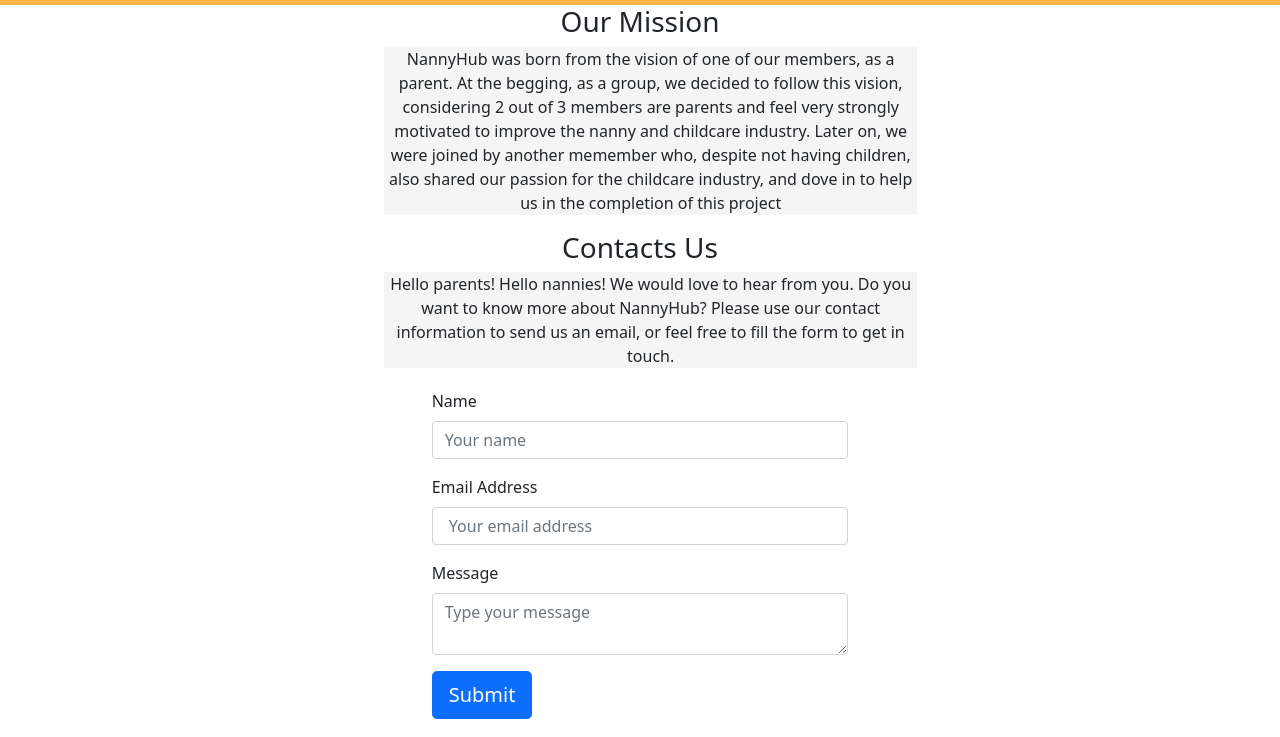
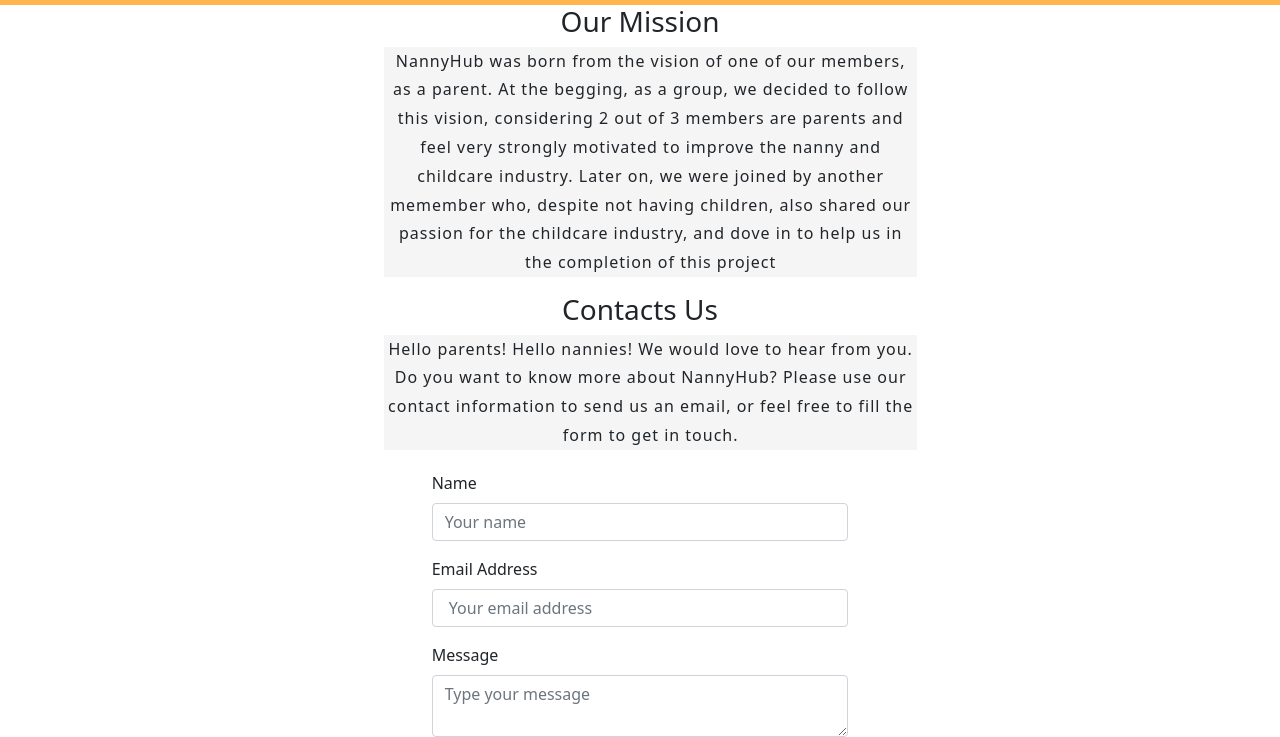
Before and after one commit to nannyhub/NannysHub, a React app: page /contacts in a window 1280 px wide. Shown: the part 81-818 px from the top of the page. Built offline with nearby package versions, Linux system fonts and the light colour scheme; no server answers.

Commit message:
added css to text

```diff
--- a/src/front/styles/contacts.css
+++ b/src/front/styles/contacts.css
@@ -6,9 +6,13 @@
   align-self: center;
   background-color: whitesmoke;
   margin-left: 30%;
+  letter-spacing: 1px;
+  line-height: 1.8;
 }
 
 #contact {
   background-color: whitesmoke;
   margin-left: 30%;
+  letter-spacing: 1px;
+  line-height: 1.8;
 }
```
